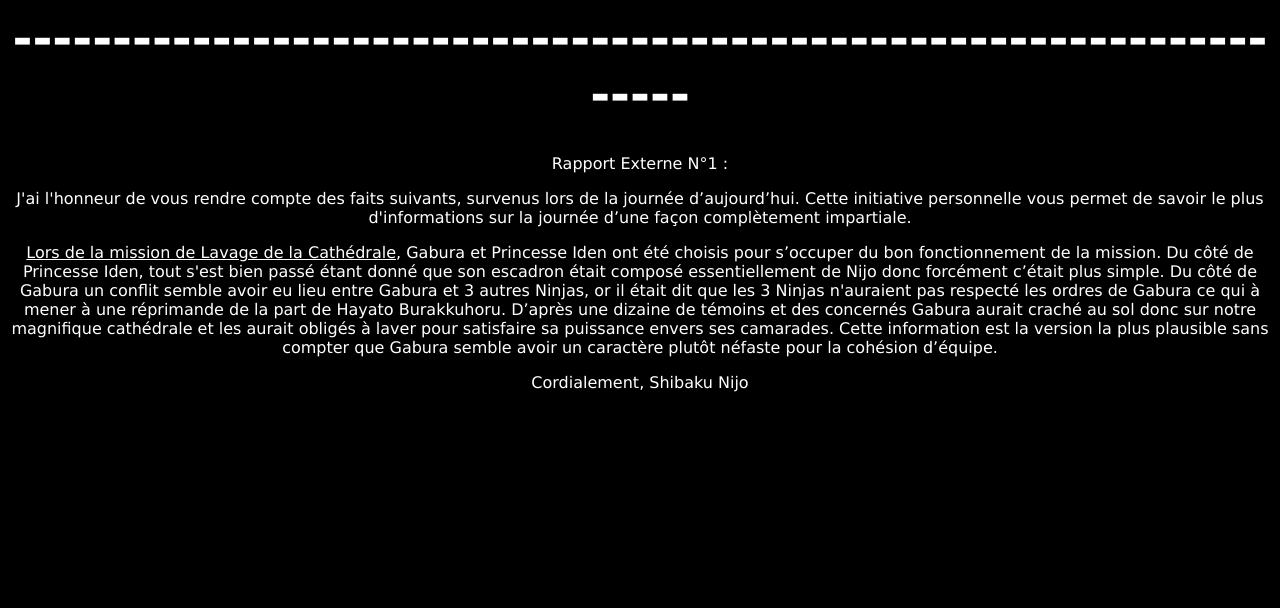
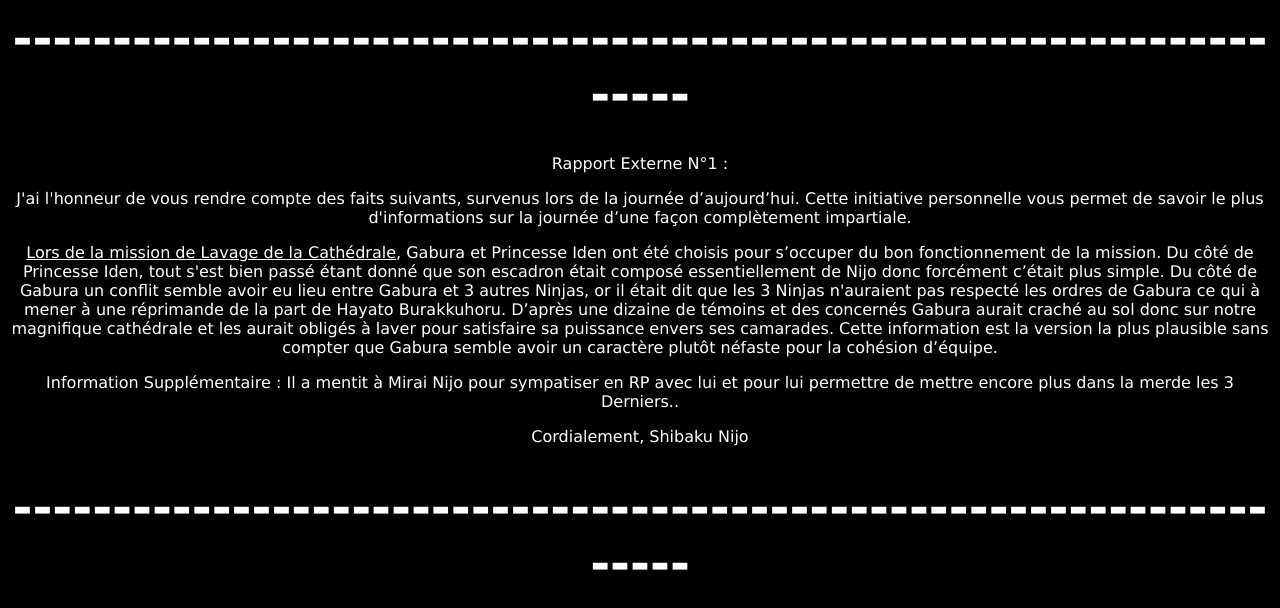
Before and after one commit to RockyDOGGG/dummy, a plain HTML site: page index.html in a window 1280 px wide. Shown: the part 110-718 px from the top of the page. Drawn offline with Linux system fonts and the light colour scheme.

Commit message:
Add files via upload

```diff
--- a/index.html
+++ b/index.html
@@ -12,9 +12,11 @@
 
 <p style="color:white;font-family:Verdana;text-align: center;">Rapport Externe N°1 :</p>
 <p style="color:white;font-family:Verdana;text-align: center;">J'ai l'honneur de vous rendre compte des faits suivants, survenus lors de la journée d’aujourd’hui. Cette initiative personnelle vous permet de savoir le plus d'informations sur la journée d’une façon complètement impartiale.
-<p style="color:white;font-family:Verdana;text-align: center;"><u>Lors de la mission de Lavage de la Cathédrale</u>, Gabura et Princesse Iden ont été choisis pour s’occuper du bon fonctionnement de la mission. Du côté de Princesse Iden, tout s'est bien passé étant donné que son escadron était composé essentiellement de Nijo donc forcément c’était plus simple. Du côté de Gabura un conflit semble avoir eu lieu entre Gabura et 3 autres Ninjas, or il était dit que les 3 Ninjas n'auraient pas respecté les ordres de Gabura ce qui à mener à une réprimande de la part de Hayato Burakkuhoru. D’après une dizaine de témoins et des concernés Gabura aurait craché au sol donc sur notre magnifique cathédrale et les aurait obligés à laver pour satisfaire sa puissance envers ses camarades. Cette information est la version la plus plausible sans compter que Gabura semble avoir un caractère plutôt néfaste pour la cohésion d’équipe.</p>
+<p style="color:white;font-family:Verdana;text-align: center;"><u>Lors de la mission de Lavage de la Cathédrale</u>, Gabura et Princesse Iden ont été choisis pour s’occuper du bon fonctionnement de la mission. Du côté de Princesse Iden, tout s'est bien passé étant donné que son escadron était composé essentiellement de Nijo donc forcément c’était plus simple. Du côté de Gabura un conflit semble avoir eu lieu entre Gabura et 3 autres Ninjas, or il était dit que les 3 Ninjas n'auraient pas respecté les ordres de Gabura ce qui à mener à une réprimande de la part de Hayato Burakkuhoru. D’après une dizaine de témoins et des concernés Gabura aurait craché au sol donc sur notre magnifique cathédrale et les aurait obligés à laver pour satisfaire sa puissance envers ses camarades. Cette information est la version la plus plausible sans compter que Gabura semble avoir un caractère plutôt néfaste pour la cohésion d’équipe.
+<p style="color:white;font-family:Verdana;text-align: center;">Information Supplémentaire : Il a mentit à Mirai Nijo pour sympatiser en RP avec lui et pour lui permettre de mettre encore plus dans la merde les 3 Derniers..</p>
 <p style="color:white;font-family:Verdana;text-align: center;">Cordialement, Shibaku Nijo</p>
 
-<h1 style="font-family:Verdana;color:whiten;text-align: center;font-size: 300%;">--------------------------------------------------------------------</h1>
+<h1 style="font-family:Verdana;color:white;text-align: center;font-size: 300%;">--------------------------------------------------------------------</h1>
+
 </body>
 </html>
```
